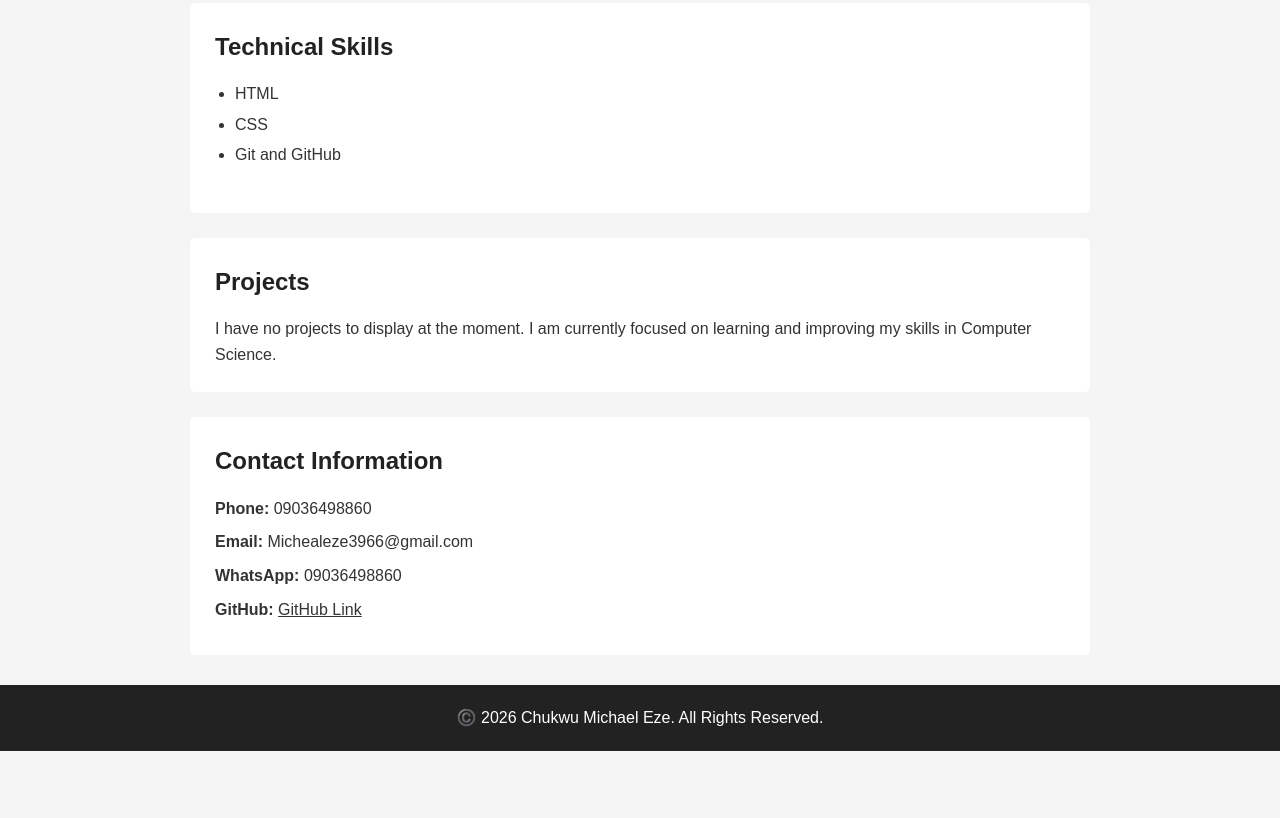
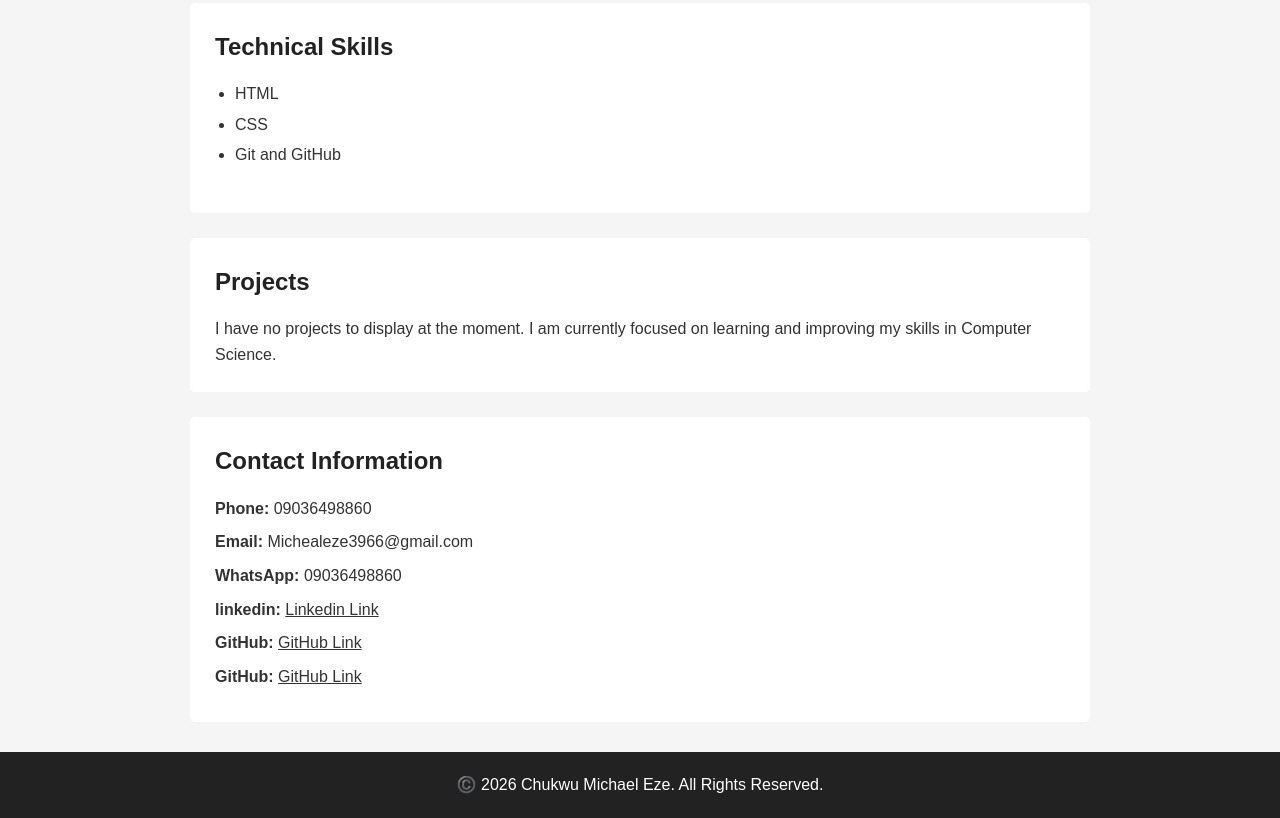
Before and after one commit to CapitalM0897/Portfolio-, a plain HTML site: page index.html in a window 1280 px wide. Shown: the part 1003-1821 px from the top of the page. Before the commit the page ends 1754 px from the top, so only its background shows below. Drawn offline with Linux system fonts and the light colour scheme.

Commit message:
Revise contact section and add LinkedIn link
Updated contact information and added LinkedIn link.

```diff
--- a/index.html
+++ b/index.html
@@ -286,6 +286,21 @@
 
             </p>
 
+
+
+
+
+            <p>
+                <strong>linkedin:</strong>
+                <a href="https://www.linkedin.com/in/chukwu-eze-micheal-102992294?trk=contact-info" target="_blank">Linkedin Link</a>
+            </p>
+
+
+            <p>
+                <strong>GitHub:</strong>
+                <a href="https://github.com/CapitalM0897" target="_blank">GitHub Link</a>
+            </p>
+
             <p>
                 <strong>GitHub:</strong>
                 <a href="https://github.com/CapitalM0897" target="_blank">GitHub Link</a>
```
